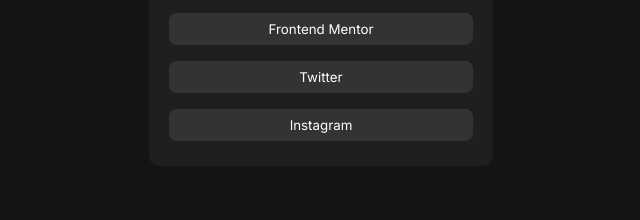
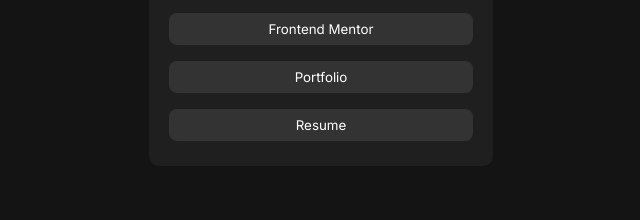
Before and after one commit to ryantpham/social-links-profile-main, a plain HTML site: page index.html in a window 1280 px wide. Shown: the part 412-632 px from the top of the page, 319-959 px from the left. Drawn offline with Linux system fonts and the light colour scheme.

Commit message:
Update content

```diff
--- a/index.html
+++ b/index.html
@@ -35,8 +35,8 @@
         <button id = "github">GitHub</button>
         <button id = "linkedin">LinkedIn</button>
         <button id = "mentor">Frontend Mentor</button>
-        <button id = "twitterButton">Twitter</button>
-        <button id = "instagramButton">Instagram</button>
+        <button id = "twitterButton">Portfolio</button>
+        <button id = "instagramButton">Resume</button>
       </div>
     </div>
 
```
